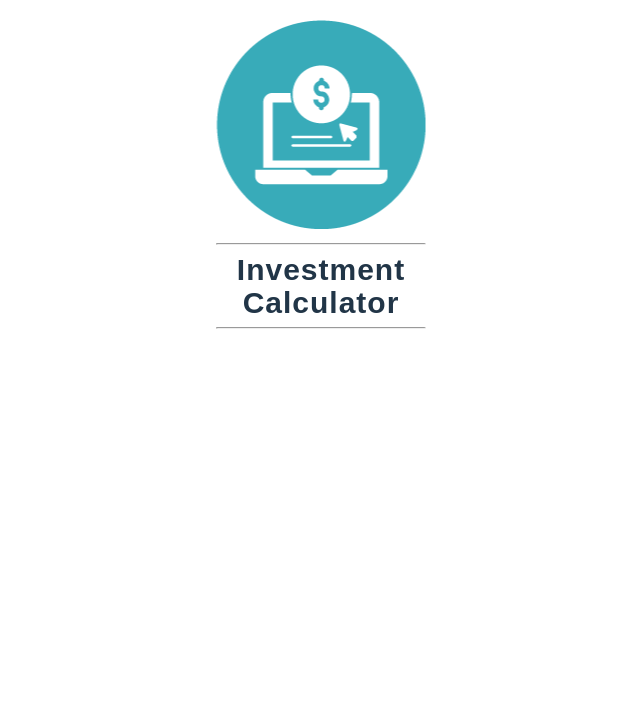
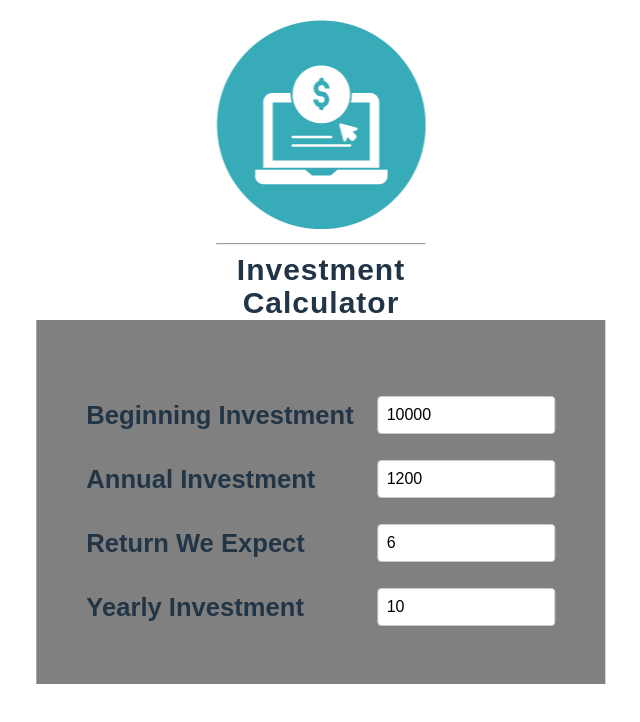
Before and after one commit to denichinv/investment_calculator, a React (Vite) app: page / in a window 1280 px wide. Shown: the top 722 px of the page, without its empty margins (319-959 px from the left). Built offline with nearby package versions, Linux system fonts and the light colour scheme.

Commit message:
userInput component created and styled

```diff
--- a/src/App.jsx
+++ b/src/App.jsx
@@ -1,4 +1,5 @@
 import Header from './components/Header'
+import UserInput from './components/UserInput';
 
 import image from './assets/SEO-Cost-Calculator-1.png';
 
@@ -9,6 +10,7 @@ function App() {
   return (
     <>
     <Header logo={image}/>
+    <UserInput/>
 
 
     </>
--- /dev/null
+++ b/src/components/UserInput.jsx
@@ -0,0 +1,44 @@
+import React, { useState } from 'react'
+import "./userInput.css"
+
+const UserInput = () => {
+    const [userInput, setUserInput] = useState({
+        initialInvestment:10000,
+        annualInvestment: 1200,
+        expectedReturn: 6,
+        duration: 10
+
+    })
+
+    function handleChange(id,newValue) {
+        setUserInput((prev)=>({
+            ...prev,
+            [id]:newValue
+        }))
+    }
+    console.log(userInput)
+  return (
+ <section id='user-input'>
+<div>
+    <p  className='input-group'>
+    <label>Beginning Investment</label>
+    <input type="number" value={userInput.initialInvestment} required onChange={(e)=>handleChange("initialInvestment",e.target.value)} />
+    </p>
+    <p  className='input-group'>
+    <label>Annual Investment</label>
+    <input type="number" value={userInput.annualInvestment} required onChange={(e)=>handleChange("annualInvestment",e.target.value)}  />
+    </p>
+    <p className='input-group'>
+    <label>Return We Expect </label>
+    <input type="number" value={userInput.expectedReturn} required onChange={(e)=>handleChange("expectedReturn",e.target.value)}  />
+    </p>
+    <p className='input-group'>
+    <label>Yearly Investment</label>
+    <input type="number" value={userInput.duration} required onChange={(e)=>handleChange("duration",e.target.value)} />
+    </p>
+</div>
+ </section>
+  )
+}
+
+export default UserInput
--- /dev/null
+++ b/src/components/userInput.css
@@ -0,0 +1,28 @@
+#user-input{
+    background-color: gray;
+    padding: 50px;
+    display:flexbox;
+    position: absolute;
+    top:40%;
+    left:50%;
+    transform: translateX(-50%);
+    font-family: sans-serif;
+    font-size: 1.6rem;
+}
+
+.input-group {
+    display: flex;
+    justify-content: space-between;
+  gap: 1.5rem;
+  margin-bottom: 0.5rem;
+  }
+.input-group label {
+    font-weight: bold;
+  }
+  .input-group input {
+    width: 10rem;
+    padding: 0.5rem;
+    border: 1px solid #ccc;
+    border-radius: 4px;
+    font-size: 1rem;
+  }
```
Also changed, not shown: src/components/header.css (line endings or trailing spaces).
